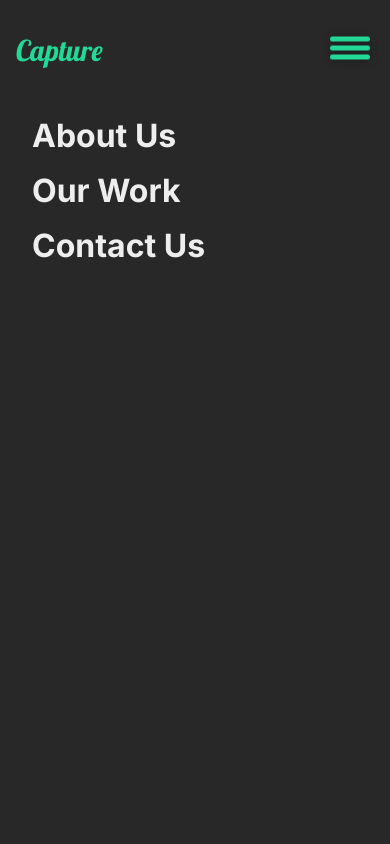
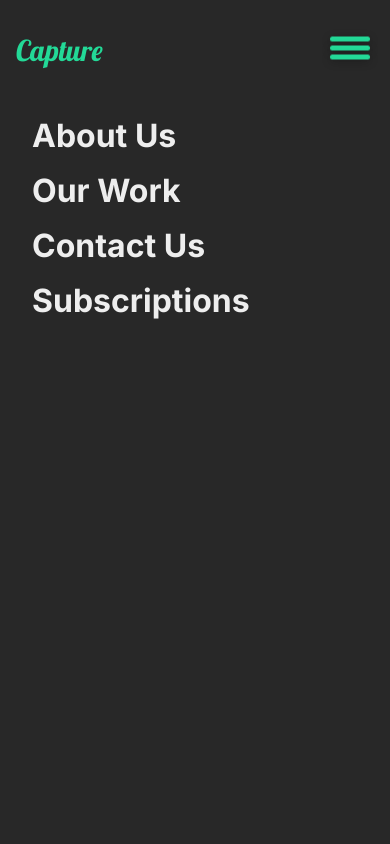
Before and after one commit to sujoyduttajad/Capture-Portfolio, a React (Create React App) app: page / in a window 390 px wide. Both pictures are taken after a click on the element 350 px from the left and 48 px from the top of the page. Shown: the top 844 px of the page. Built offline with nearby package versions, Linux system fonts and the light colour scheme.

Commit message:
Update Nav.js

```diff
--- a/src/components/Nav.js
+++ b/src/components/Nav.js
@@ -74,13 +74,13 @@ const Navmenu = styled.div`
   overflow-y: hidden;
   scroll-behavior: smooth;
   font-size: 5rem;
+  transition: 0.5s ease-in-out;
   ul {
     list-style: none;
     li {
       padding-left: 2rem;
       position: relative;
       color: #23d997;
-
     }
   }
 `;
@@ -132,7 +132,7 @@ const Nav = () => {
         <Navmenu>
           <ul>
             <li>
-              <NavLink className="menu-link"  to="/">
+              <NavLink className="menu-link" to="/">
                 About Us
               </NavLink>
             </li>
@@ -146,6 +146,11 @@ const Nav = () => {
                 Contact Us
               </NavLink>
             </li>
+            <li>
+              <NavLink className="menu-link" to="/subspack">
+                Subscriptions
+              </NavLink>
+            </li>
           </ul>
         </Navmenu>
       ) : (
```
